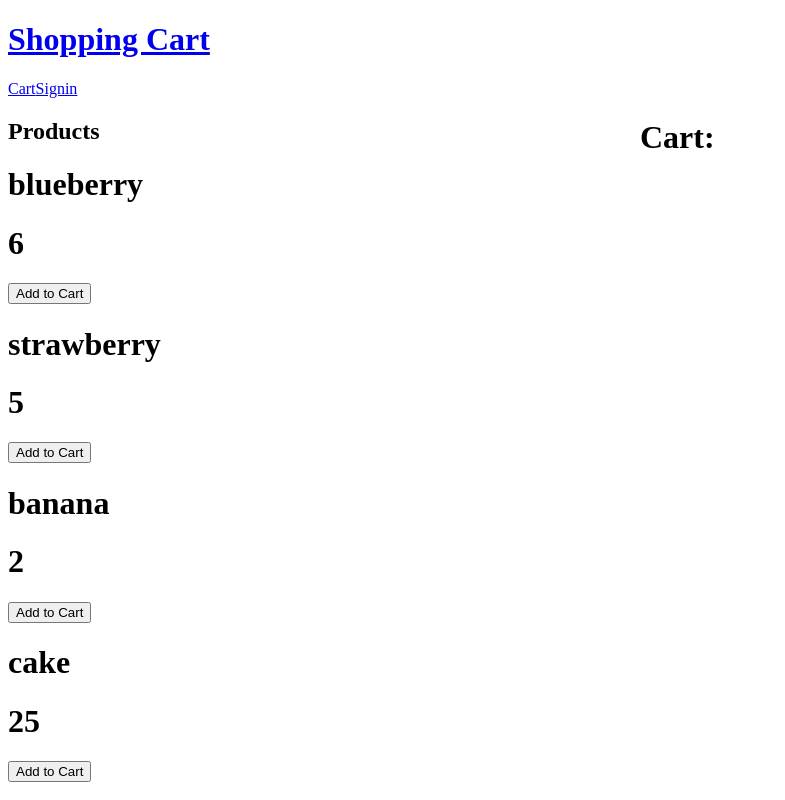
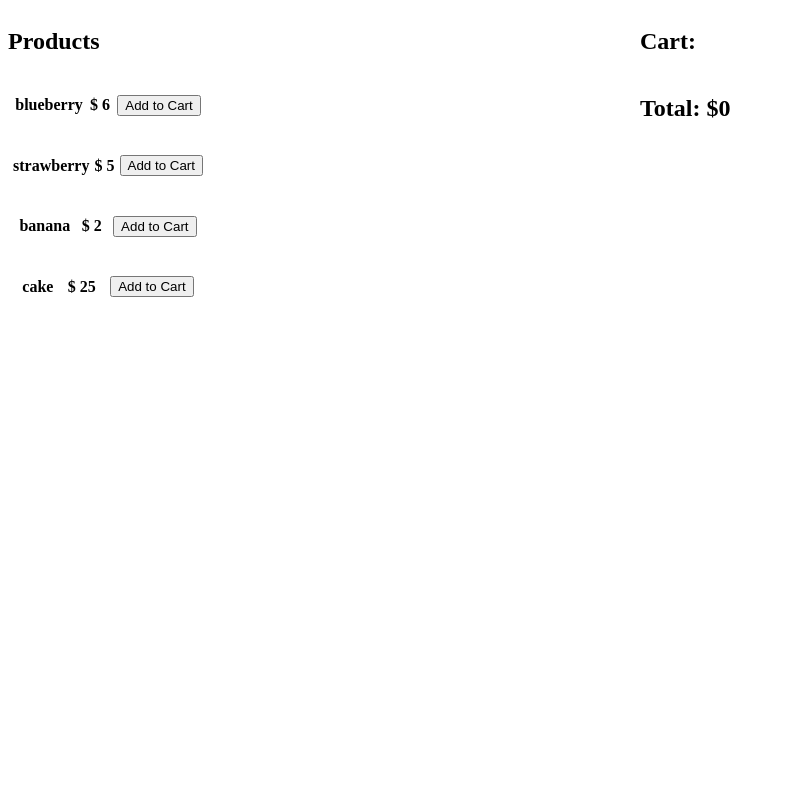
Before and after one commit to ariannalillie/shopping-cart, a React (Create React App) app: page / in a window 1280 px wide. Shown: the whole page, without its empty margins (0-785 px from the left). Built offline with nearby package versions, Linux system fonts and the light colour scheme.

Commit message:
items displaying in cart

```diff
--- a/src/App.js
+++ b/src/App.js
@@ -1,11 +1,10 @@
-import Header from "./components/Header";
+// import Header from "./components/Header";
 import Main from "./components/main";
 // import Basket from "./components/Basket";
 
 function App() {
   return (
     <div>
-      <Header />
       <Main />
     </div>
   );
--- a/src/components/Product.js
+++ b/src/components/Product.js
@@ -1,8 +1,8 @@
 const Product = ({ name, price, onClick }) => {
     return (
-        <div>
-            <h1>{name}</h1>
-            <h1>{price}</h1>
+        <div className="product">
+            <h4>{name}</h4>
+            <h4>$ {price}</h4>
             <button onClick={onClick}>Add to Cart</button>
         </div>
     )
--- a/src/components/index.css
+++ b/src/components/index.css
@@ -18,3 +18,16 @@
 .main_container_right {
     flex: 1;
 }
+
+.total_container {
+    display: flex;
+    flex-direction: row;
+}
+
+.product {
+    width: 200px;
+    display: flex;
+    flex-direction: row;
+    align-items: center;
+    justify-content: space-evenly;
+}
--- a/src/components/main.js
+++ b/src/components/main.js
@@ -5,13 +5,22 @@ import './index.css';
 
 const Main = () => {
     const [cartItems, setCartItems] = useState([])
+    const [total, setTotal] = useState(0);
 
     //Add to cart function
     const addToCart = (product) => {
         setCartItems((prev) => {
             return [...prev, {name: product.name, price: product.price}]
         });
+        updateTotal(product);
     };
+
+    //Updte Total
+    const updateTotal = (product) => {
+        setTotal((prev) => {
+            return prev+product.price;
+        })
+    }
 
     return (
         <div className="main_container">
@@ -24,17 +33,21 @@ const Main = () => {
                 </div>
             </div>
             <div className="main_container_right">
-                <h1>Cart:</h1>
+                <h2>Cart:</h2>
                 {console.log(cartItems)}
                 {cartItems.map((cartItem) => {
                     return (
                         <div className="cart_item">
-                            <h3>{cartItem.name}</h3>
-                            <h3 className="cart_item_price">$ {cartItem.price}</h3>
+                            <h4>{cartItem.name}</h4>
+                            <h4 className="cart_item_price">$ {cartItem.price}</h4>
                         </div>
                     )
 
                 })}
+                <div className="total_container">
+                    <h2>Total: $</h2>
+                    <h2> {total}</h2>
+                </div>
             </div>
         </div>
     )
```
